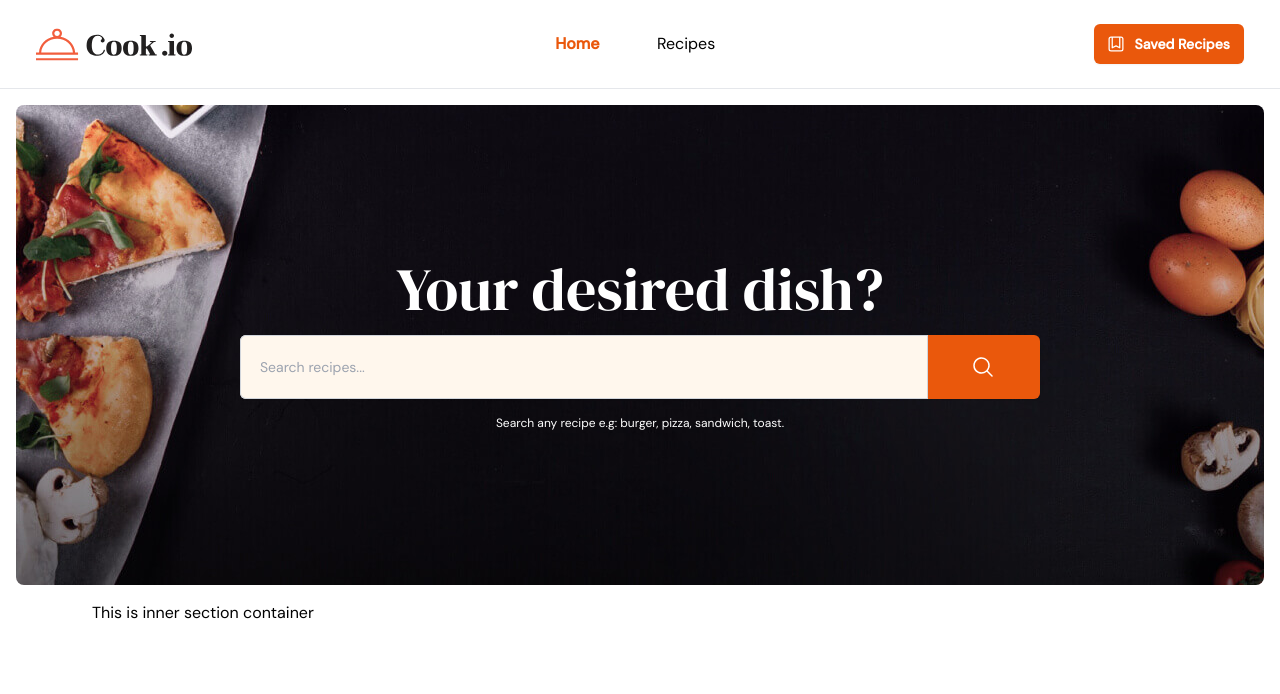
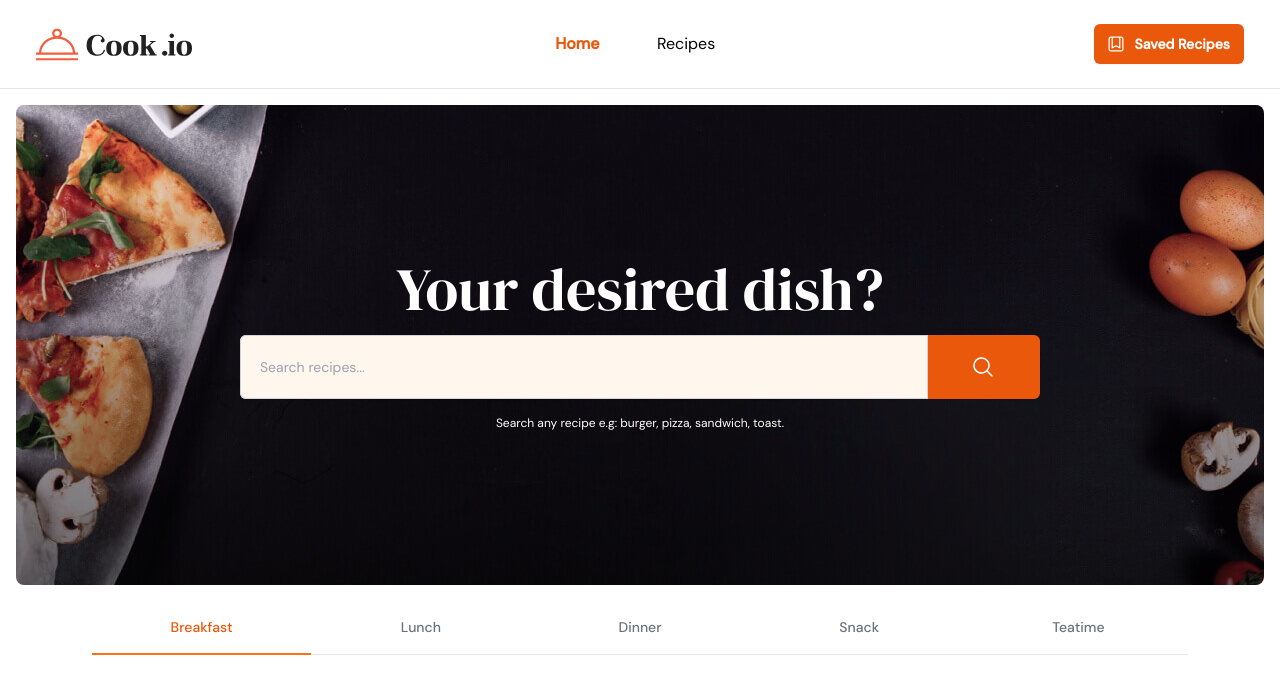
Before and after one commit to DJaye33/cook-io, a React (Vite) app: page / in a window 1280 px wide. Shown: the top 694 px of the page. Built offline with nearby package versions, Linux system fonts and the light colour scheme.

Commit message:
add food options tab active styling

```diff
--- a/src/components/Container/Container.tsx
+++ b/src/components/Container/Container.tsx
@@ -6,9 +6,7 @@ type MainContainerProps = {
 const MainContainer = ({ children, isInnerContainer }: MainContainerProps) => {
   if (isInnerContainer) {
     return (
-      <section className="p-4 xl:w-[1128px] xl:mx-auto">
-        <h1>This is inner section container</h1>
-      </section>
+      <section className="p-4 xl:w-[1128px] xl:mx-auto">{children}</section>
     );
   }
   return <main className="p-4 xl:w-[1280px] xl:mx-auto">{children}</main>;
--- /dev/null
+++ b/src/components/OptionsButtonGroup/OptionsButtonGroup.tsx
@@ -0,0 +1,52 @@
+import { useState } from "react";
+
+type tabsProps = {
+  id: number;
+  name: string;
+  current: boolean;
+};
+
+const OptionsButtonGroup = () => {
+  const [tabs, setTabs] = useState<tabsProps[]>([
+    { id: 1, name: "Breakfast", current: true },
+    { id: 2, name: "Lunch", current: false },
+    { id: 3, name: "Dinner", current: false },
+    { id: 4, name: "Snack", current: false },
+    { id: 5, name: "Teatime", current: false },
+  ]);
+
+  const [activeTab, setActiveTab] = useState<number>(1);
+
+  function classNames(...classes: string[]) {
+    return classes.filter(Boolean).join(" ");
+  }
+
+  const handleToggleTabs = (tabId: number) => {
+    setActiveTab(tabId);
+  };
+
+  return (
+    <div>
+      <div className="border-b border-gray-200">
+        <div className="-mb-px flex" aria-label="Tabs">
+          {tabs.map((tab) => (
+            <button
+              onClick={() => handleToggleTabs(tab.id)}
+              key={tab.id}
+              className={classNames(
+                activeTab === tab.id
+                  ? "border-orange-500 text-orange-600"
+                  : "border-transparent text-gray-500 hover:border-gray-300 hover:text-gray-700",
+                "w-1/4 border-b-2 py-4 px-1 text-center text-sm font-medium"
+              )}
+            >
+              {tab.name}
+            </button>
+          ))}
+        </div>
+      </div>
+    </div>
+  );
+};
+
+export default OptionsButtonGroup;
--- a/src/components/pages/HomePage.tsx
+++ b/src/components/pages/HomePage.tsx
@@ -1,11 +1,14 @@
 import { Container } from "..";
 import Header from "../Header/Header";
+import OptionsButtonGroup from "../OptionsButtonGroup/OptionsButtonGroup";
 
 const HomePage = () => {
   return (
     <Container>
       <Header />
-      <Container isInnerContainer></Container>
+      <Container isInnerContainer>
+        <OptionsButtonGroup />
+      </Container>
     </Container>
   );
 };
```
